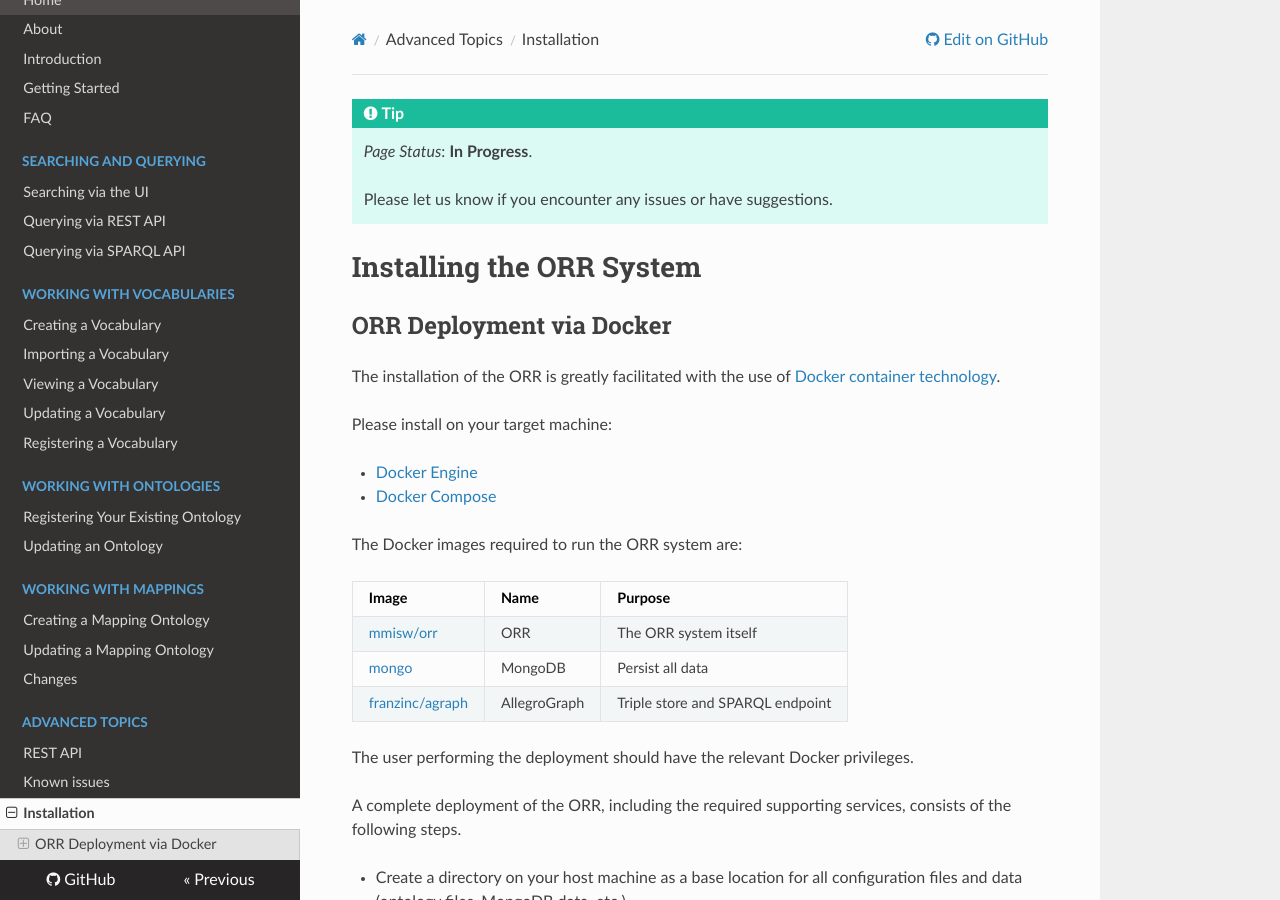
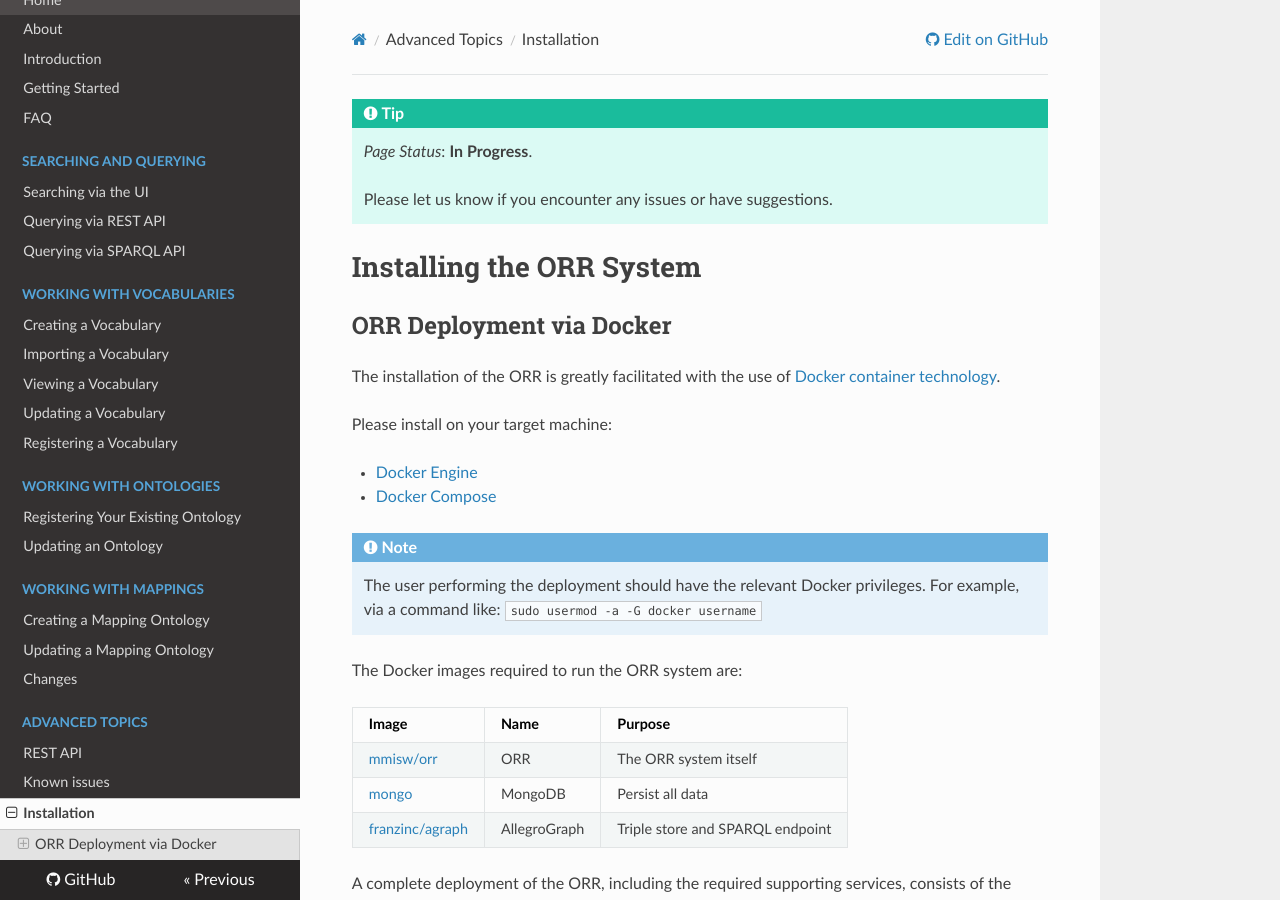
Before and after one commit to mmisw/mmiorr-docs, an MkDocs documentation site: the page built from docs/install/index.md, in a window 1280 px wide and 900 px high. Built offline with MkDocs 1.6.1, drawn with Linux system fonts in a browser that asks for light colours; nearby versions of some CDN libraries; old or Windows-style settings are respelled for this version of MkDocs.

Commit message:
sudo usermod -a -G docker username

```diff
--- a/docs/install/index.md
+++ b/docs/install/index.md
@@ -16,6 +16,11 @@
 - [Docker Compose](https://docs.docker.com/compose/install/)
 
 
+!!! note
+    The user performing the deployment should have the relevant Docker privileges.
+    For example, via a command like: `sudo usermod -a -G docker username`
+
+
 The Docker images required to run the ORR system are:
 
 | Image |  Name |  Purpose |
```
Also changed, not shown: other parts of docs/install/index.md (+0 -2 lines).
